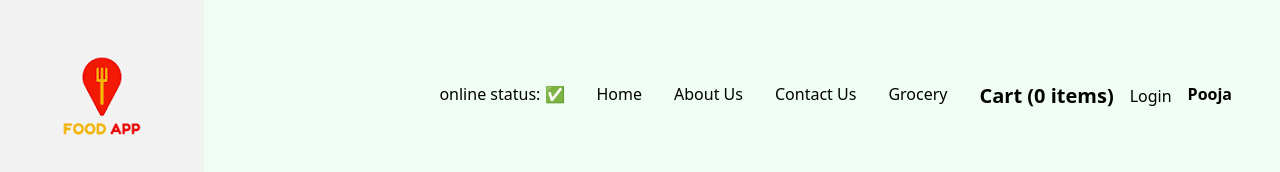
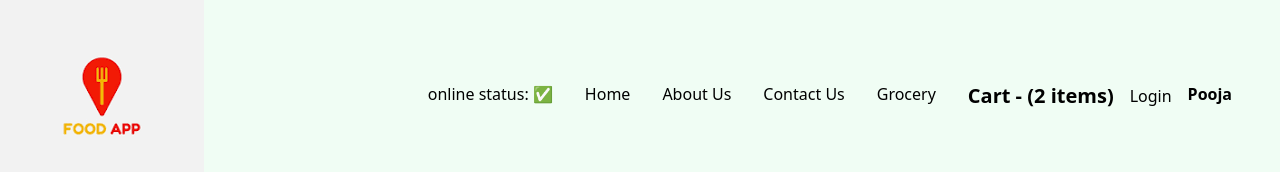
Before and after one commit to THAMITHA/react, a React (Vite) app: page / in a window 1280 px wide. Shown: the top 172 px of the page. Built offline with nearby package versions, Linux system fonts and the light colour scheme; no server answers.

Commit message:
subscribe to store using selector

```diff
--- a/src/components/Header.js
+++ b/src/components/Header.js
@@ -4,12 +4,17 @@ import { Link } from "react-router-dom"
 import About from "./About"
 import useOnlineStatus from "../utils/useOnlineStatus"
 import UserContext from "../utils/UserContext"
+import { useSelector } from "react-redux"
 
 export const Header = ()=>{
     const [btnNameReact, setBtnNameReact] = useState("Login")
     const onlineStatus = useOnlineStatus()
     const {loggedInUser} = useContext(UserContext)
     console.log("header render")
+
+    //Subscribing to the store using a Selector
+    const cartItems = useSelector((store)=> store.cart.items)
+
     return(
         <div className="flex justify-between bg-pink-100 shadow-lg sm:bg-yellow-50 lg:bg-green-50">
             <div className="w-56">
@@ -22,7 +27,8 @@ export const Header = ()=>{
                     <li className="px-4"><Link to={"/about"}>About Us</Link></li>
                     <li className="px-4"><Link to={"/contact"}>Contact Us</Link></li>
                     <li className="px-4"><Link to={"/grocery"}>Grocery</Link></li>
-                    <li className="px-4 font-bold text-xl"><Link to={"/cart"}>Cart (0 items)</Link></li>
+                    <li className="px-4 font-bold text-xl"><Link to={"/cart"}>
+                        Cart - ({cartItems.length} items)</Link></li>
                     <button className="login" onClick={()=>{
                         btnNameReact==="Login"? setBtnNameReact("Logout"): setBtnNameReact("Login")
                     }}>{btnNameReact}</button>
```
